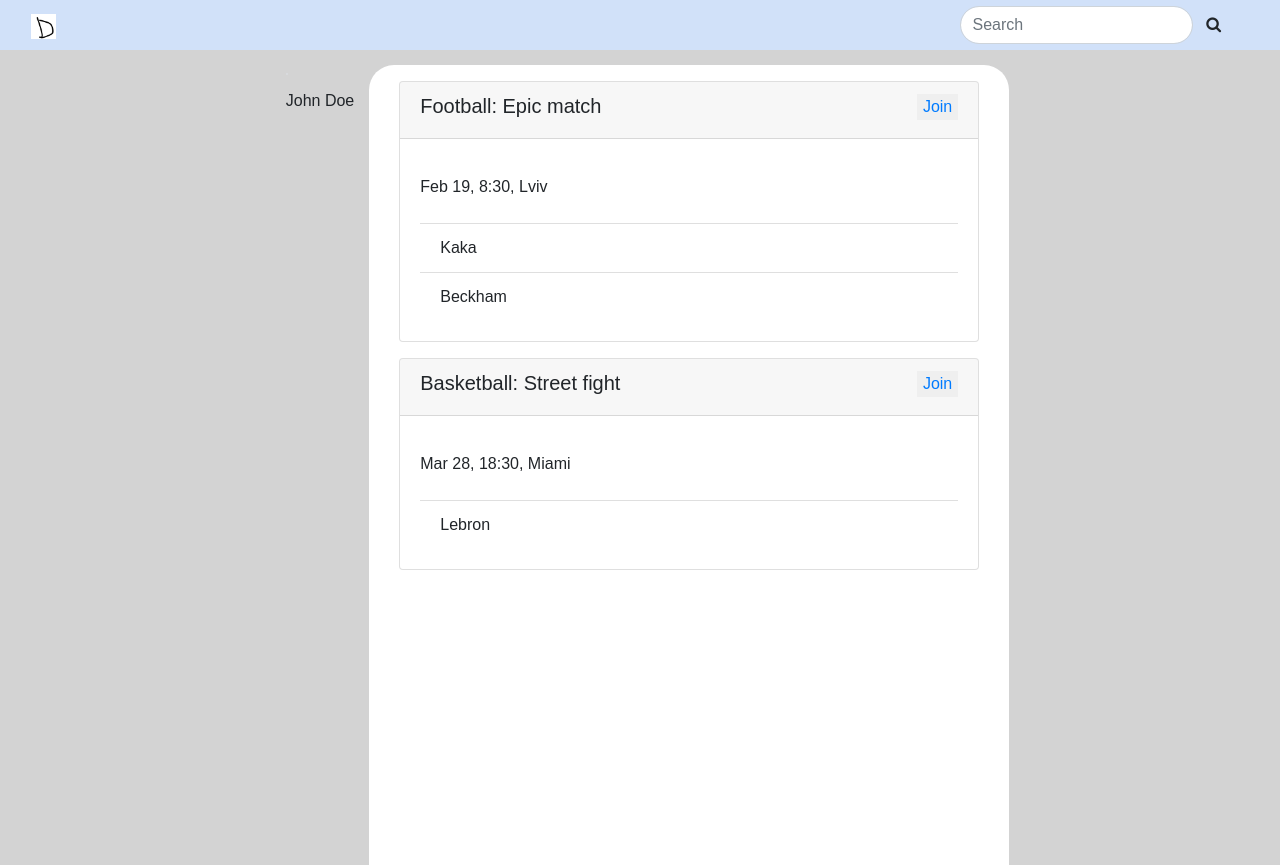
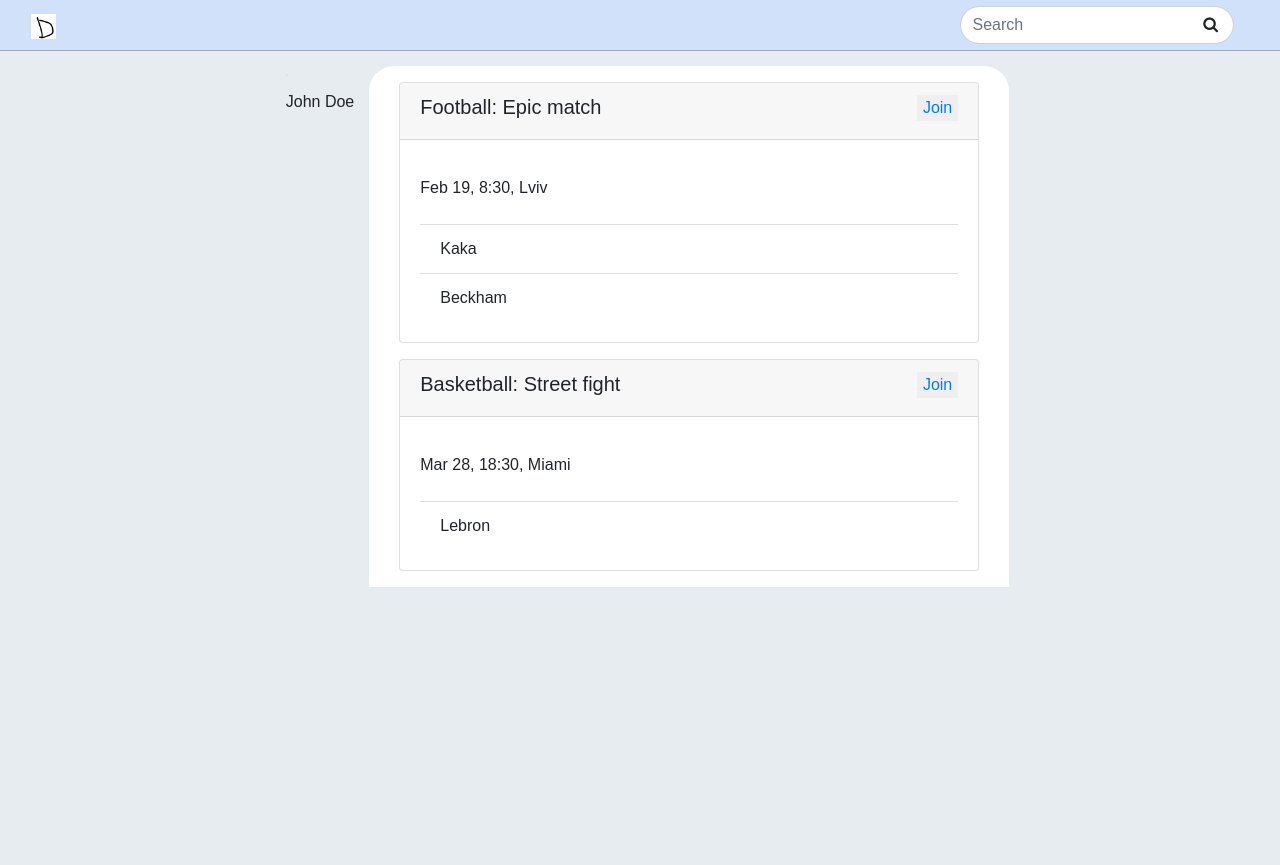
Before and after one commit to ProjectDares/projectdares-ui, a React (Create React App) app: page / in a window 1280 px wide. After the commit the page ends 800 px from the top, so only its background shows below. Built offline with nearby package versions, Linux system fonts and the light colour scheme.

Commit message:
fix search bar

```diff
--- a/src/components/common/SearchBar.js
+++ b/src/components/common/SearchBar.js
@@ -6,7 +6,7 @@ const SearchBar = () => {
             <form className="navbar-form" role="search">
                 <div className="input-group">
                     <input type="text" className="form-control search-input" placeholder="Search" name="q" />
-                    <div className="input-group-btn">
+                    <div className="input-group-btn search-btn">
                         <button className="btn btn-default rounded-circle" type="submit"><i className="fa fa-search"/></button>
                     </div>
                 </div>
--- a/src/index.css
+++ b/src/index.css
@@ -4,6 +4,7 @@
   --color-blue: #4d648d;
   --color-light-blue: #d1e1f9;
   --color-white: #ffffff;
+  --color-background: #e6ecf0;
 }
 
 html, body, #root, .content {
@@ -13,30 +14,42 @@ html, body, #root, .content {
   min-height: 100%;
   max-height: 100%;
   height: 100%;
-  background: lightgrey;
+  background: var(--color-background);
 }
 
 .events-list {
   background-color: var(--color-white);
   border-top-left-radius: 25px;
   border-top-right-radius: 25px;
-  height: 100vh;
 }
 
 .main-container {
   padding-top: 15px;
 }
 
-.search-input {
-  border-radius: 25px !important;
-}
-
 .dares-header {
   background-color: var(--color-light-blue);
   margin-right: 0;
+  border-bottom: 1px solid rgba(0,0,0,0.25);
 }
 
 .dares-logo {
   width: 25px;
   height: 25px;
 }
+
+
+/*Search Bar*/
+.search-btn {
+  position: absolute;
+  right: 3px;
+}
+
+.search-btn button {
+  background: transparent;
+}
+
+.search-input {
+  border-radius: 25px !important;
+  padding-right: 40px;
+}
```
